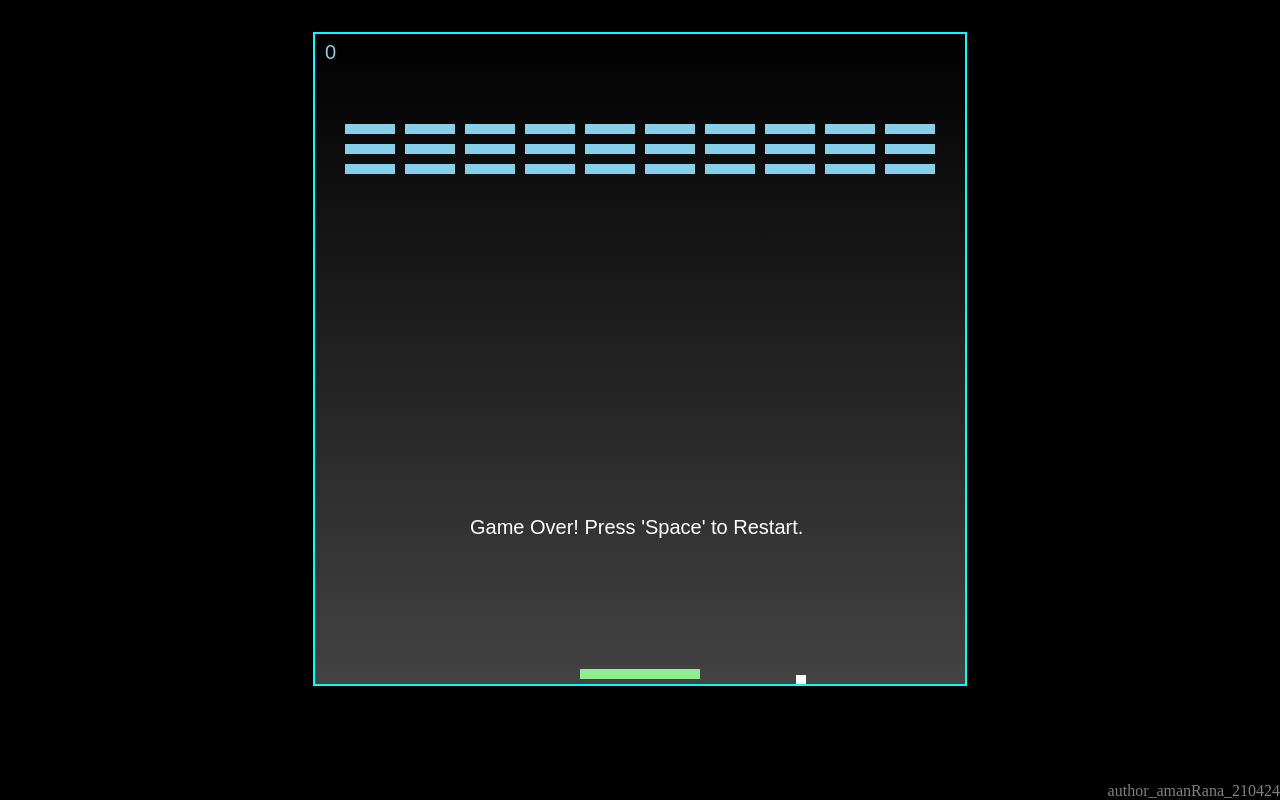
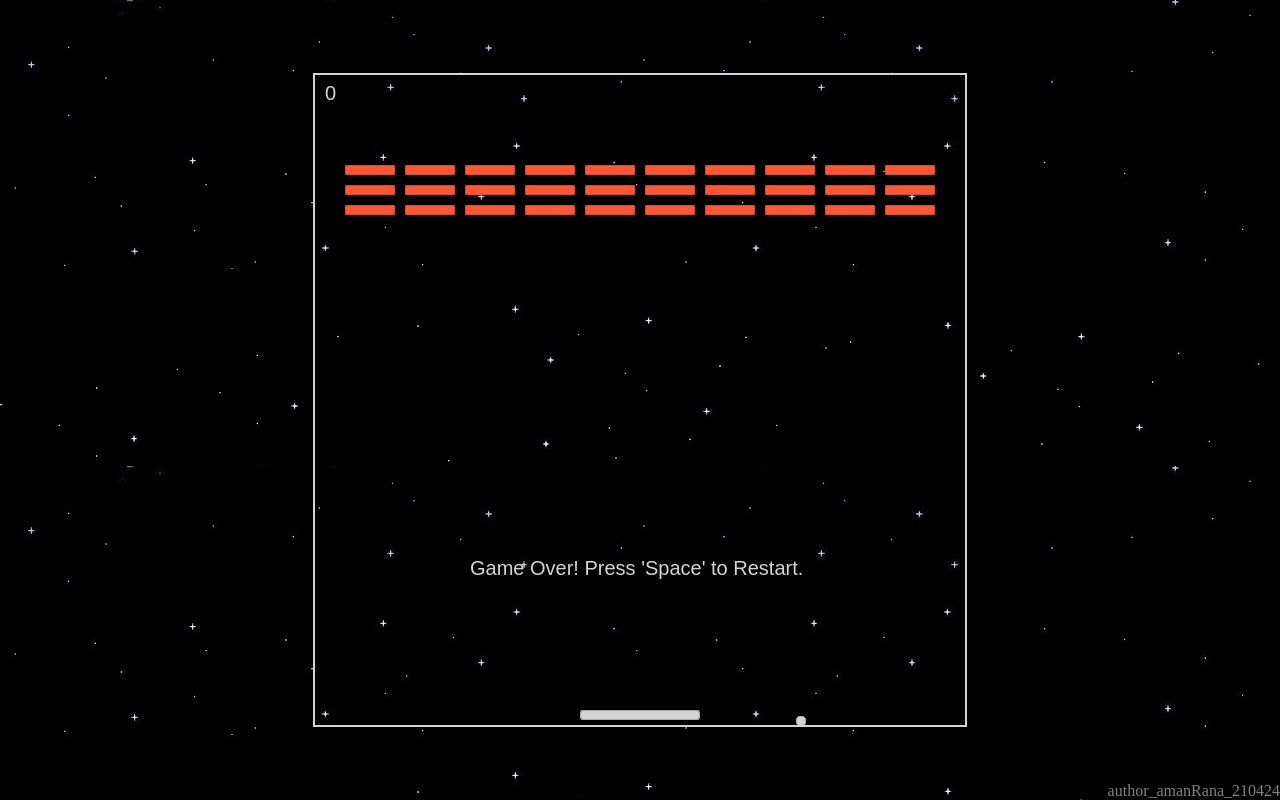
Before and after one commit to amanranahere/Brick-Breaker, a plain HTML site: page index.html in a window 1280 px wide. Drawn offline with Linux system fonts and the light colour scheme.

Commit message:
add brick, ball and paddle svg

```diff
--- a/app.js
+++ b/app.js
@@ -10,6 +10,9 @@ let boardWidth = 650;
 let boardHeight = 650;
 
 // paddle
+let paddleImg = new Image();
+paddleImg.src = "assets/paddle.svg";
+
 let paddleWidth = 120;
 let paddleHeight = 10;
 let paddleVelocityX = 44;
@@ -22,6 +25,9 @@ let paddle = {
 };
 
 // ball
+let ballImg = new Image();
+ballImg.src = "assets/ball.svg";
+
 let ballWidth = 10;
 let ballHeight = 10;
 let ballVelocityX = 3;
@@ -36,6 +42,9 @@ let ball = {
 };
 
 // bricks
+let brickImg = new Image();
+brickImg.src = "assets/bricks.svg";
+
 let brickArray = [];
 let brickWidth = 50;
 let brickHeight = 10;
@@ -57,7 +66,7 @@ window.onload = function () {
   context = board.getContext("2d");
 
   //   paddle drawing
-  context.fillStyle = "lightgreen";
+  context.fillStyle = "#d4d4d4";
   context.fillRect(paddle.x, paddle.y, paddleWidth, paddleHeight);
 
   requestAnimationFrame(update);
@@ -80,14 +89,12 @@ function update() {
   context.clearRect(0, 0, board.width, board.height);
 
   //  paddle drawing
-  context.fillStyle = "lightgreen";
-  context.fillRect(paddle.x, paddle.y, paddleWidth, paddleHeight);
+  context.drawImage(paddleImg, paddle.x, paddle.y, paddleWidth, paddleHeight);
 
   //  ball
-  context.fillStyle = "white";
   ball.x += ball.velocityX;
   ball.y += ball.velocityY;
-  context.fillRect(ball.x, ball.y, ball.width, ball.height);
+  context.drawImage(ballImg, ball.x, ball.y, ball.width, ball.height);
 
   //  bounce of the walls
   if (ball.y <= 0) {
@@ -112,7 +119,6 @@ function update() {
   }
 
   // brick drawing
-  context.fillStyle = "skyblue";
   for (let i = 0; i < brickArray.length; i++) {
     let brick = brickArray[i];
     if (!brick.break) {
@@ -127,7 +133,7 @@ function update() {
         brickCount -= 1;
         score += 100;
       }
-      context.fillRect(brick.x, brick.y, brick.width, brick.height);
+      context.drawImage(brickImg, brick.x, brick.y, brick.width, brick.height);
     }
   }
 
--- a/style.css
+++ b/style.css
@@ -10,15 +10,17 @@
 
 body {
   background-color: black;
+  background-image: url(assets/stars_bg_img.jpg);
   color: white;
   text-align: center;
+  display: flex;
+  justify-content: center;
+  align-items: center;
+  height: 100vh;
 }
 
 #board {
-  margin-top: 2rem;
-  background: #161616;
-  background: linear-gradient(to bottom, #000000, #434343);
-  border: 2px solid cyan;
+  border: 2px solid #d4d4d4;
 }
 
 footer {
```
Also changed, not shown: assets/Screenshot01.png, assets/ball.svg (added), assets/bricks.svg (added), assets/paddle.svg (added), assets/stars_bg_img.jpg (added).
